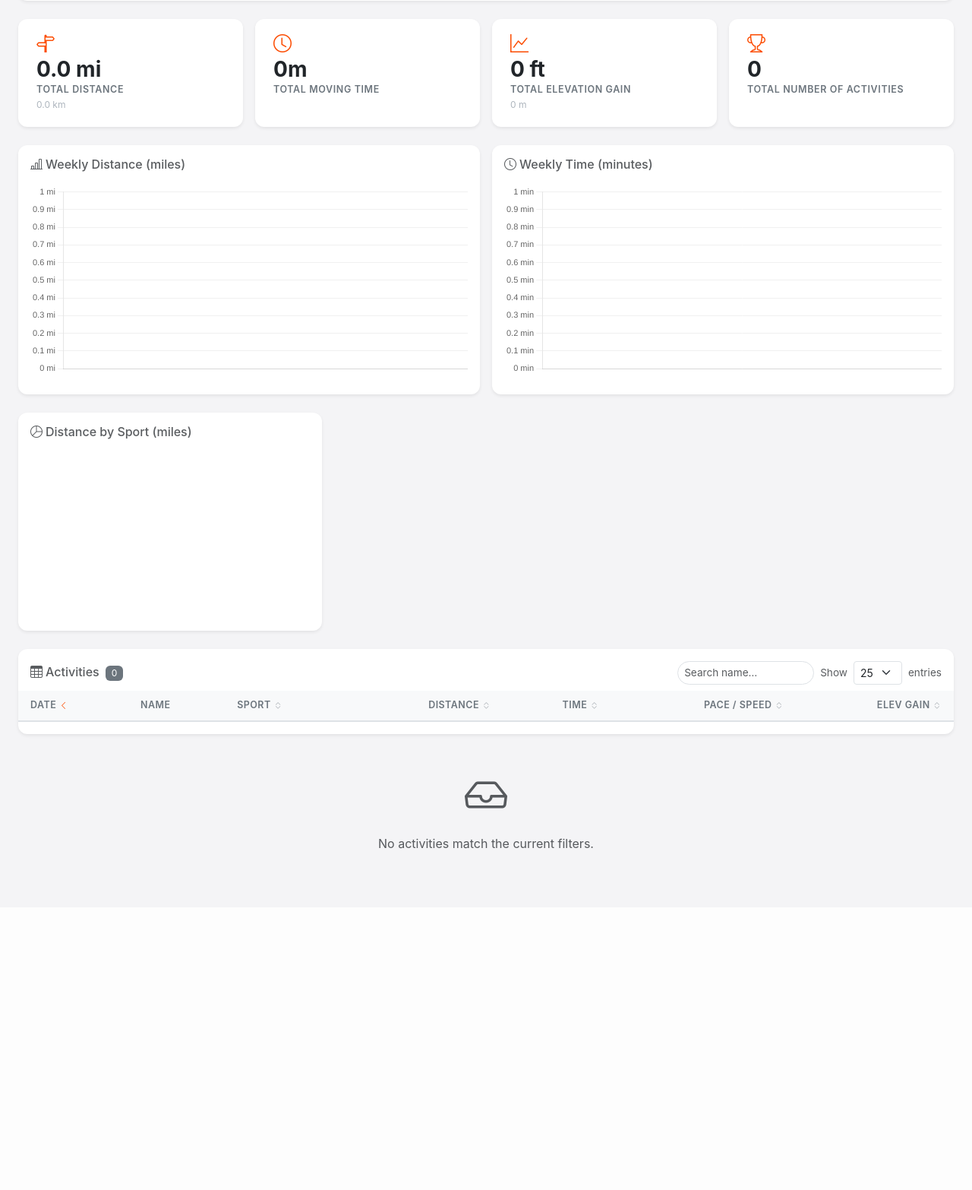
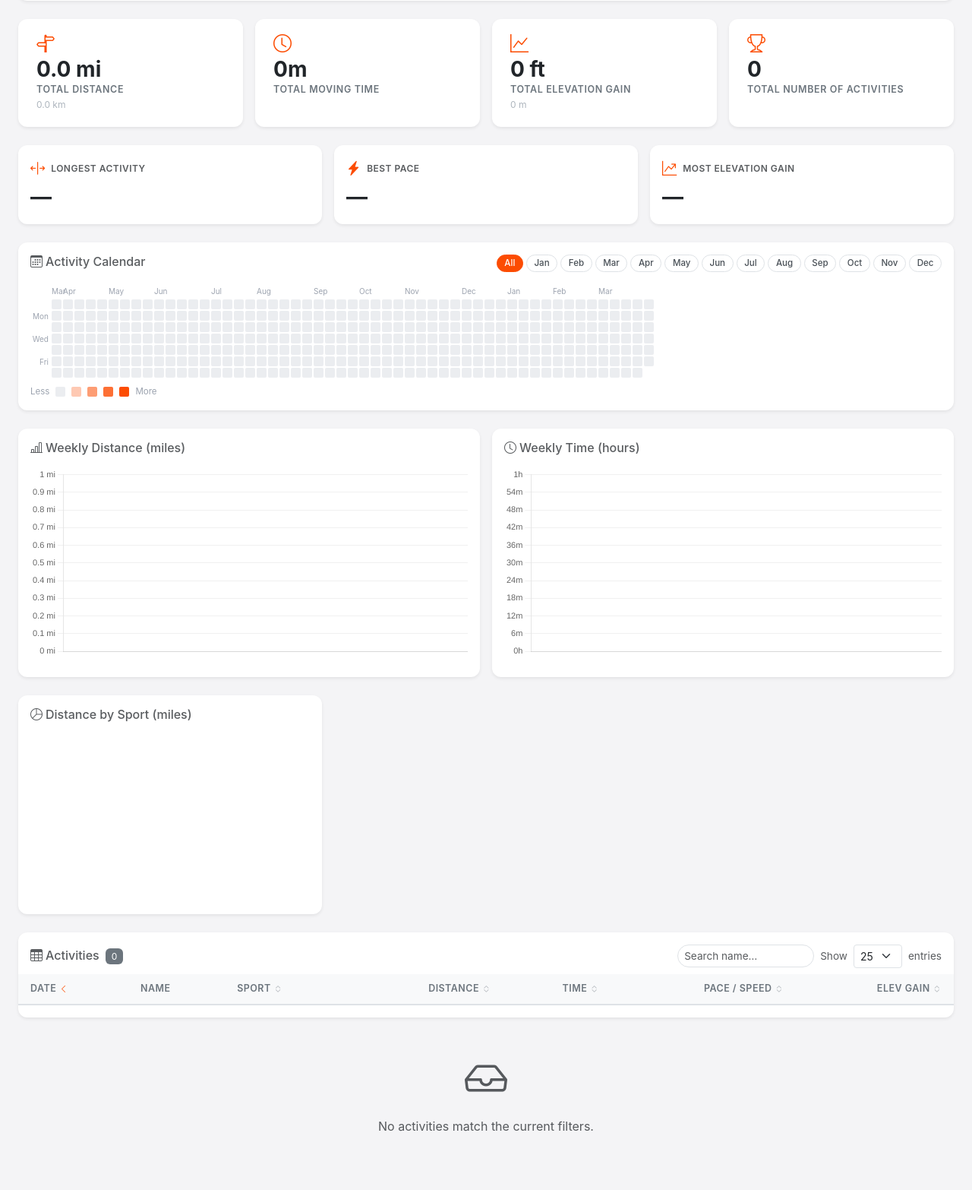
Before and after one commit to paulbranco/Strava-Stats, a Flask app: template templates/dashboard.html in a window 1280 px wide. Shown: the part 179-1745 px from the top of the page at 76% size. Before the commit the page ends 1296 px from the top, so only its background shows below. Run offline with Flask 3, Linux system fonts and the light colour scheme; the template is opened without the code that fills it: most values are stand-ins (such as "Sample title", 1, 10 or a date in 2020); lists and menus that the app fills with data are empty; a map, chart or similar area stays blank.

Commit message:
Add activity heatmap, PR cards, and convert weekly time chart to hours
- Activity Calendar Heatmap: GitHub-style 52-week grid with 4 Strava
  orange opacity levels; filterable by sport (existing filter) and by
  month via new pill buttons within the heatmap card
- Personal Record Cards: Longest Activity (miles), Best Run/Ride Pace,
  and Most Elevation Gain in a single activity, all dynamically updated
  by the current sport/date filters
- Weekly Time chart now displays hours instead of minutes; y-axis ticks
  and tooltips format values as "30m", "1h", "2.5h", etc.

https://claude.ai/code/session_01YZUd1xEqwvF9MSdTRTcb2V

```diff
--- a/static/css/style.css
+++ b/static/css/style.css
@@ -213,5 +213,52 @@ body {
   border-color: var(--strava-orange);
 }
 
+/* ── Heatmap ──────────────────────────────────────────────────────────────── */
+.heatmap-scroll-wrapper {
+  overflow-x: auto;
+  -webkit-overflow-scrolling: touch;
+}
+.heatmap-legend-cell {
+  display: inline-block;
+  width: 13px;
+  height: 13px;
+  border-radius: 2px;
+  flex-shrink: 0;
+}
+.heatmap-legend-label {
+  font-size: .72rem;
+  color: #9ca3af;
+}
+
+/* ── Personal Record cards ────────────────────────────────────────────────── */
+.pr-label {
+  font-size: .75rem;
+  font-weight: 600;
+  text-transform: uppercase;
+  letter-spacing: .04em;
+}
+
+/* ── Small pill buttons (heatmap month filter) ────────────────────────────── */
+.pill-btn-sm {
+  border-radius: 999px;
+  font-size: .72rem;
+  font-weight: 500;
+  padding: .15rem .6rem;
+  border: 1.5px solid #dee2e6;
+  background: #fff;
+  color: #495057;
+  transition: all .15s;
+  line-height: 1.4;
+}
+.pill-btn-sm:hover {
+  border-color: var(--strava-orange);
+  color: var(--strava-orange);
+}
+.pill-btn-sm.active {
+  background: var(--strava-orange);
+  border-color: var(--strava-orange);
+  color: #fff;
+}
+
 /* Misc */
 .table > :not(caption) > * > * { padding: .6rem 1rem; }
--- a/static/js/dashboard.js
+++ b/static/js/dashboard.js
@@ -136,6 +136,8 @@ let pageSize     = 25;
 let weeklyChart     = null;
 let weeklyTimeChart = null;
 let sportChart      = null;
+
+const heatmapMonths = new Set(); // 1-indexed months; empty = all
 
 // ── Sport color map (built once so colors are stable across filters) ──────
 
@@ -294,10 +296,16 @@ function updateWeeklyChart(activities) {
 
 // ── Weekly Time chart ─────────────────────────────────────────────────────
 
+function fmtHoursShort(h) {
+  if (h === 0) return '0h';
+  if (h < 1)   return Math.round(h * 60) + 'm';
+  return h % 1 === 0 ? h + 'h' : h.toFixed(1) + 'h';
+}
+
 function updateWeeklyTimeChart(activities) {
   const { labels, tooltipLabels, datasets } = buildWeeklyStackedData(
     activities,
-    a => (a.moving_time || 0) / 60   // seconds → minutes
+    a => (a.moving_time || 0) / 3600   // seconds → hours
   );
 
   if (weeklyTimeChart) { weeklyTimeChart.destroy(); weeklyTimeChart = null; }
@@ -319,12 +327,15 @@ function updateWeeklyTimeChart(activities) {
           intersect: false,
           callbacks: {
             title: items => tooltipLabels[items[0].dataIndex],
-            label: item  => item.parsed.y > 0 ? ` ${item.dataset.label}: ${item.parsed.y.toFixed(0)} min` : null,
+            label: item => {
+              if (item.parsed.y <= 0) return null;
+              return ` ${item.dataset.label}: ${fmtHoursShort(item.parsed.y)}`;
+            },
             footer: items => {
               const total = items.reduce((s, i) => s + i.parsed.y, 0);
-              const h = Math.floor(total / 60);
-              const m = Math.round(total % 60);
-              return h > 0 ? `Total: ${h}h ${String(m).padStart(2,'0')}m` : `Total: ${m} min`;
+              const h = Math.floor(total);
+              const m = Math.round((total - h) * 60);
+              return h > 0 ? `Total: ${h}h ${String(m).padStart(2,'0')}m` : `Total: ${m}m`;
             },
           },
         },
@@ -339,7 +350,7 @@ function updateWeeklyTimeChart(activities) {
           stacked: true,
           beginAtZero: true,
           grid: { color: '#f0f0f0' },
-          ticks: { font: { size: 11 }, callback: v => v + ' min' },
+          ticks: { font: { size: 11 }, callback: v => fmtHoursShort(v) },
         },
       },
     },
@@ -531,11 +542,204 @@ function escHtml(str) {
             .replace(/"/g,'&quot;').replace(/'/g,'&#39;');
 }
 
+// ── Activity Calendar Heatmap ─────────────────────────────────────────────
+
+function buildHeatmap(activities) {
+  const container = document.getElementById('heatmap-container');
+  if (!container) return;
+
+  // Build day-count map filtered by heatmapMonths
+  const dayCounts = {};
+  for (const a of activities) {
+    const d = (a.start_date_local || a.start_date || '').slice(0, 10);
+    if (!d) continue;
+    const m1 = parseInt(d.slice(5, 7));
+    if (heatmapMonths.size > 0 && !heatmapMonths.has(m1)) continue;
+    dayCounts[d] = (dayCounts[d] || 0) + 1;
+  }
+
+  // Date range: 52 full weeks back from today's Sunday
+  const today = new Date();
+  today.setHours(0, 0, 0, 0);
+
+  const thisWeekSunday = new Date(today);
+  thisWeekSunday.setDate(today.getDate() - today.getDay());
+
+  const startDate = new Date(thisWeekSunday);
+  startDate.setDate(thisWeekSunday.getDate() - 52 * 7);
+
+  const TOTAL_WEEKS = 53;
+  const CELL = 13;
+  const GAP  = 2;
+  const STEP = CELL + GAP;
+  const LEFT  = 28; // space for day labels
+  const TOP   = 20; // space for month labels
+
+  const svgW = LEFT + TOTAL_WEEKS * STEP;
+  const svgH = TOP + 7 * STEP;
+
+  const MONTH_NAMES = ['Jan','Feb','Mar','Apr','May','Jun','Jul','Aug','Sep','Oct','Nov','Dec'];
+  const DAY_LABELS  = ['', 'Mon', '', 'Wed', '', 'Fri', ''];
+
+  let svg = '';
+
+  // Day labels
+  for (let d = 0; d < 7; d++) {
+    if (DAY_LABELS[d]) {
+      svg += `<text x="${LEFT - 4}" y="${TOP + d * STEP + CELL - 2}" `
+           + `font-size="10" fill="#9ca3af" text-anchor="end">${DAY_LABELS[d]}</text>`;
+    }
+  }
+
+  // Month labels + cells
+  let prevMonth = -1;
+  for (let week = 0; week < TOTAL_WEEKS; week++) {
+    const weekSunday = new Date(startDate);
+    weekSunday.setDate(startDate.getDate() + week * 7);
+    const wMonth = weekSunday.getMonth();
+
+    if (wMonth !== prevMonth) {
+      svg += `<text x="${LEFT + week * STEP}" y="13" font-size="10" fill="#9ca3af">`
+           + `${MONTH_NAMES[wMonth]}</text>`;
+      prevMonth = wMonth;
+    }
+
+    for (let day = 0; day < 7; day++) {
+      const cellDate = new Date(weekSunday);
+      cellDate.setDate(weekSunday.getDate() + day);
+      if (cellDate > today) continue;
+
+      const dateStr  = cellDate.toISOString().slice(0, 10);
+      const count    = dayCounts[dateStr] || 0;
+      const cellM1   = cellDate.getMonth() + 1;
+      const inFilter = heatmapMonths.size === 0 || heatmapMonths.has(cellM1);
+
+      let fill;
+      if (!inFilter || count === 0) {
+        fill = '#ebedf0';
+      } else if (count === 1) {
+        fill = 'rgba(252,76,2,0.3)';
+      } else if (count <= 3) {
+        fill = 'rgba(252,76,2,0.55)';
+      } else if (count <= 6) {
+        fill = 'rgba(252,76,2,0.8)';
+      } else {
+        fill = '#FC4C02';
+      }
+
+      const x = LEFT + week * STEP;
+      const y = TOP  + day  * STEP;
+      const title = count > 0
+        ? `${count} activit${count === 1 ? 'y' : 'ies'} — ${dateStr}`
+        : `No activities — ${dateStr}`;
+
+      svg += `<rect x="${x}" y="${y}" width="${CELL}" height="${CELL}" rx="2" fill="${fill}">`
+           + `<title>${escHtml(title)}</title></rect>`;
+    }
+  }
+
+  container.innerHTML = `<svg width="${svgW}" height="${svgH}" xmlns="http://www.w3.org/2000/svg">${svg}</svg>`;
+}
+
+function initHeatmapMonthFilter() {
+  const container = document.getElementById('heatmap-month-filters');
+  if (!container) return;
+
+  const MONTHS = ['Jan','Feb','Mar','Apr','May','Jun','Jul','Aug','Sep','Oct','Nov','Dec'];
+  MONTHS.forEach((name, i) => {
+    const btn = document.createElement('button');
+    btn.className = 'btn pill-btn-sm';
+    btn.dataset.month = i + 1;
+    btn.textContent = name;
+    btn.addEventListener('click', () => {
+      const m = i + 1;
+      if (heatmapMonths.has(m)) {
+        heatmapMonths.delete(m);
+        btn.classList.remove('active');
+      } else {
+        heatmapMonths.add(m);
+        btn.classList.add('active');
+      }
+      const allBtn = container.querySelector('[data-month="0"]');
+      if (allBtn) allBtn.classList.toggle('active', heatmapMonths.size === 0);
+      buildHeatmap(getFilteredActivities());
+    });
+    container.appendChild(btn);
+  });
+
+  const allBtn = container.querySelector('[data-month="0"]');
+  if (allBtn) {
+    allBtn.addEventListener('click', () => {
+      heatmapMonths.clear();
+      container.querySelectorAll('.pill-btn-sm').forEach(b => b.classList.remove('active'));
+      allBtn.classList.add('active');
+      buildHeatmap(getFilteredActivities());
+    });
+  }
+}
+
+// ── Personal Record cards ─────────────────────────────────────────────────
+
+function updatePRCards(activities) {
+  // Longest activity (non-swim, in miles)
+  const nonSwim = activities.filter(a => (a.sport_type || a.type) !== 'Swim' && (a.distance || 0) > 0);
+  const longest = nonSwim.reduce((best, a) => (!best || a.distance > best.distance) ? a : best, null);
+
+  const longestEl  = document.getElementById('pr-longest-distance');
+  const longestSub = document.getElementById('pr-longest-sub');
+  if (longest) {
+    longestEl.textContent  = fmtMiles(metersToMiles(longest.distance));
+    longestSub.textContent = `${escHtml(longest.name || 'Activity')} · ${activityDate(longest)}`;
+  } else {
+    longestEl.textContent  = '—';
+    longestSub.textContent = '';
+  }
+
+  // Best pace: prefer runs, fall back to rides
+  const runTypes  = ['Run','TrailRun','VirtualRun'];
+  const rideTypes = ['Ride','VirtualRide','MountainBikeRide','EBikeRide'];
+  const runs  = activities.filter(a => runTypes.includes(a.sport_type || a.type) && (a.average_speed || 0) > 0);
+  const rides = activities.filter(a => rideTypes.includes(a.sport_type || a.type) && (a.average_speed || 0) > 0);
+  const fastestRun  = runs.reduce((best, a)  => (!best || a.average_speed > best.average_speed) ? a : best, null);
+  const fastestRide = rides.reduce((best, a) => (!best || a.average_speed > best.average_speed) ? a : best, null);
+  const bestPaceAct = fastestRun || fastestRide;
+
+  const paceEl    = document.getElementById('pr-best-pace');
+  const paceSub   = document.getElementById('pr-best-pace-sub');
+  const paceLabel = document.getElementById('pr-pace-label');
+  if (bestPaceAct) {
+    const sport = bestPaceAct.sport_type || bestPaceAct.type || '';
+    if (paceLabel) paceLabel.textContent = runTypes.includes(sport) ? 'Best Run Pace' : 'Best Ride Speed';
+    paceEl.textContent  = fmtPace(bestPaceAct);
+    paceSub.textContent = `${escHtml(bestPaceAct.name || 'Activity')} · ${activityDate(bestPaceAct)}`;
+  } else {
+    if (paceLabel) paceLabel.textContent = 'Best Pace';
+    paceEl.textContent  = '—';
+    paceSub.textContent = '';
+  }
+
+  // Biggest elevation gain (single activity)
+  const bigElev = activities.filter(a => (a.total_elevation_gain || 0) > 0)
+    .reduce((best, a) => (!best || a.total_elevation_gain > best.total_elevation_gain) ? a : best, null);
+
+  const elevEl  = document.getElementById('pr-best-elevation');
+  const elevSub = document.getElementById('pr-best-elevation-sub');
+  if (bigElev) {
+    elevEl.textContent  = fmtFeet(metersToFeet(bigElev.total_elevation_gain));
+    elevSub.textContent = `${escHtml(bigElev.name || 'Activity')} · ${activityDate(bigElev)}`;
+  } else {
+    elevEl.textContent  = '—';
+    elevSub.textContent = '';
+  }
+}
+
 // ── Update all ────────────────────────────────────────────────────────────
 
 function updateAll() {
   const filtered = getFilteredActivities();
   updateStats(filtered);
+  updatePRCards(filtered);
+  buildHeatmap(filtered);
   updateWeeklyChart(filtered);
   updateWeeklyTimeChart(filtered);
   updateSportChart(filtered);
@@ -661,6 +865,7 @@ function initAllPills() {
 (function init() {
   buildSportPills();
   initAllPills();
+  initHeatmapMonthFilter();
   initSortHandlers();
   initSearch();
   initPageSize();
--- a/templates/dashboard.html
+++ b/templates/dashboard.html
@@ -82,7 +82,82 @@
 
   </div>
 
+  <!-- ── Personal Record cards ──────────────────────────────────────────── -->
+  <div class="row g-3 mb-4">
+
+    <div class="col-12 col-md-4">
+      <div class="card border-0 shadow-sm h-100">
+        <div class="card-body">
+          <div class="d-flex align-items-center gap-2 mb-2">
+            <span class="text-strava" style="font-size:1.2rem"><i class="bi bi-arrows-expand-vertical"></i></span>
+            <span class="pr-label text-muted">Longest Activity</span>
+          </div>
+          <div class="stat-value" id="pr-longest-distance">—</div>
+          <div class="stat-sub mt-1 text-truncate" id="pr-longest-sub"></div>
+        </div>
+      </div>
+    </div>
+
+    <div class="col-12 col-md-4">
+      <div class="card border-0 shadow-sm h-100">
+        <div class="card-body">
+          <div class="d-flex align-items-center gap-2 mb-2">
+            <span class="text-strava" style="font-size:1.2rem"><i class="bi bi-lightning-charge-fill"></i></span>
+            <span class="pr-label text-muted" id="pr-pace-label">Best Pace</span>
+          </div>
+          <div class="stat-value" id="pr-best-pace">—</div>
+          <div class="stat-sub mt-1 text-truncate" id="pr-best-pace-sub"></div>
+        </div>
+      </div>
+    </div>
+
+    <div class="col-12 col-md-4">
+      <div class="card border-0 shadow-sm h-100">
+        <div class="card-body">
+          <div class="d-flex align-items-center gap-2 mb-2">
+            <span class="text-strava" style="font-size:1.2rem"><i class="bi bi-graph-up-arrow"></i></span>
+            <span class="pr-label text-muted">Most Elevation Gain</span>
+          </div>
+          <div class="stat-value" id="pr-best-elevation">—</div>
+          <div class="stat-sub mt-1 text-truncate" id="pr-best-elevation-sub"></div>
+        </div>
+      </div>
+    </div>
+
+  </div>
+
   <!-- ── Charts ─────────────────────────────────────────────────────────── -->
+
+  <!-- Activity Calendar Heatmap -->
+  <div class="row g-3 mb-4">
+    <div class="col-12">
+      <div class="card border-0 shadow-sm">
+        <div class="card-body">
+          <div class="d-flex align-items-start justify-content-between mb-3 flex-wrap gap-2">
+            <h6 class="card-title text-muted mb-0">
+              <i class="bi bi-calendar3 me-1"></i>Activity Calendar
+            </h6>
+            <div id="heatmap-month-filters" class="d-flex flex-wrap gap-1">
+              <button class="btn pill-btn-sm active" data-month="0">All</button>
+              <!-- Month pills injected by JS -->
+            </div>
+          </div>
+          <div class="heatmap-scroll-wrapper">
+            <div id="heatmap-container"></div>
+          </div>
+          <div class="d-flex align-items-center gap-2 mt-2">
+            <span class="heatmap-legend-label">Less</span>
+            <span class="heatmap-legend-cell" style="background:#ebedf0"></span>
+            <span class="heatmap-legend-cell" style="background:rgba(252,76,2,0.3)"></span>
+            <span class="heatmap-legend-cell" style="background:rgba(252,76,2,0.55)"></span>
+            <span class="heatmap-legend-cell" style="background:rgba(252,76,2,0.8)"></span>
+            <span class="heatmap-legend-cell" style="background:#FC4C02"></span>
+            <span class="heatmap-legend-label">More</span>
+          </div>
+        </div>
+      </div>
+    </div>
+  </div>
 
   <!-- Weekly trend charts -->
   <div class="row g-3 mb-4">
@@ -106,7 +181,7 @@
       <div class="card border-0 shadow-sm h-100">
         <div class="card-body">
           <h6 class="card-title text-muted mb-3">
-            <i class="bi bi-clock me-1"></i>Weekly Time (minutes)
+            <i class="bi bi-clock me-1"></i>Weekly Time (hours)
           </h6>
           <div class="chart-wrapper">
             <canvas id="weekly-time-chart"></canvas>
```
